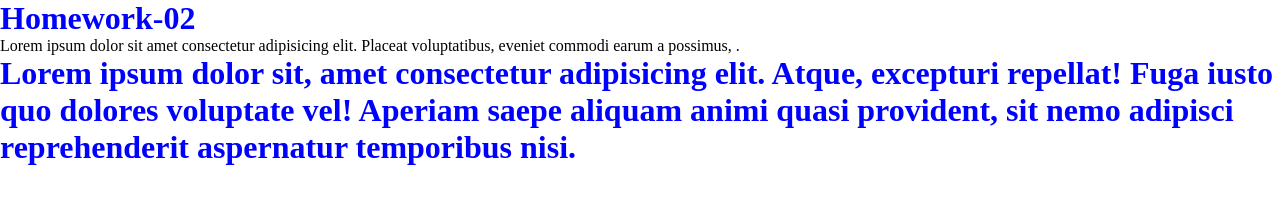
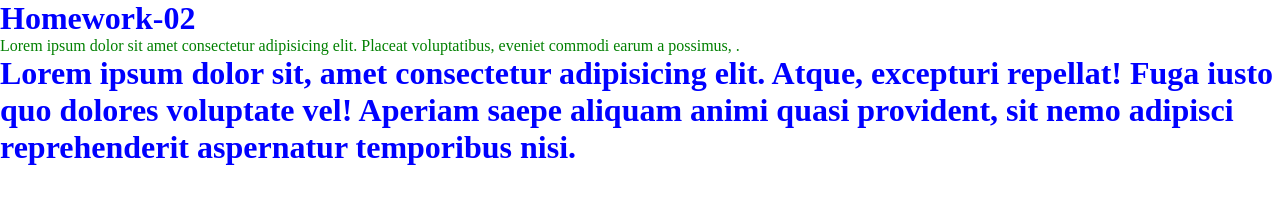
Before and after one commit to Tamhat/Homework-02, a plain HTML site: page index.html in a window 1280 px wide. Drawn offline with Linux system fonts and the light colour scheme.

Commit message:
Update index.css

```diff
--- a/index.css
+++ b/index.css
@@ -7,3 +7,6 @@ h1{
     color: blue;
     background-color: #fff;
 }
+p{
+ color:green
+}
```
